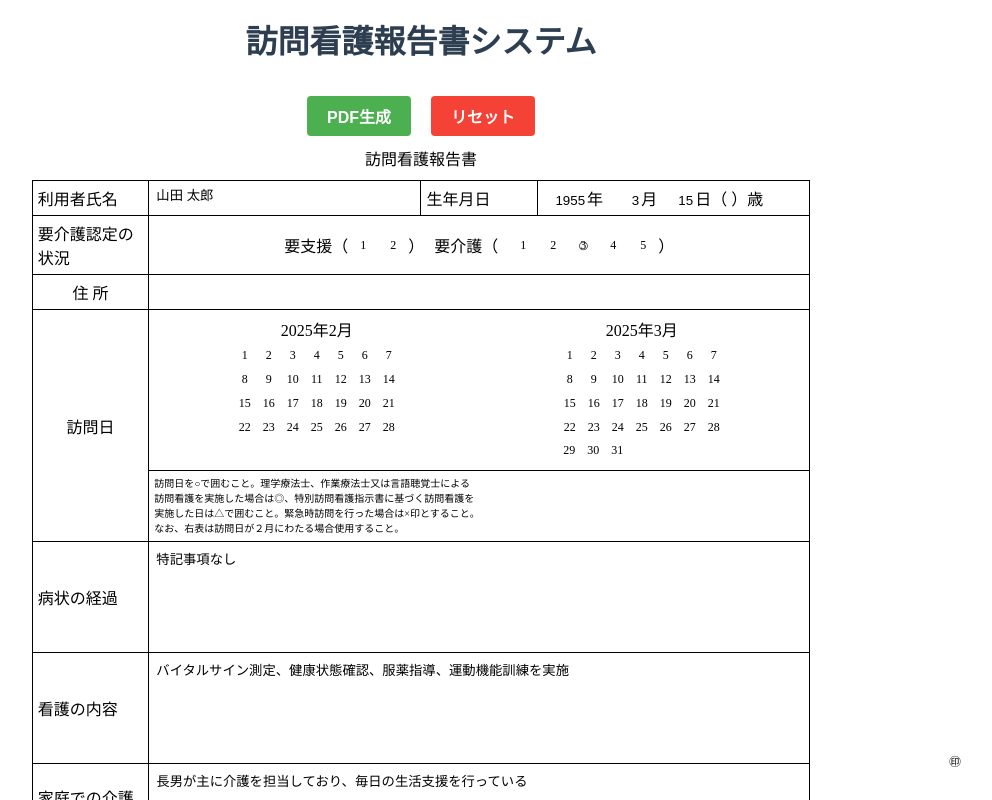
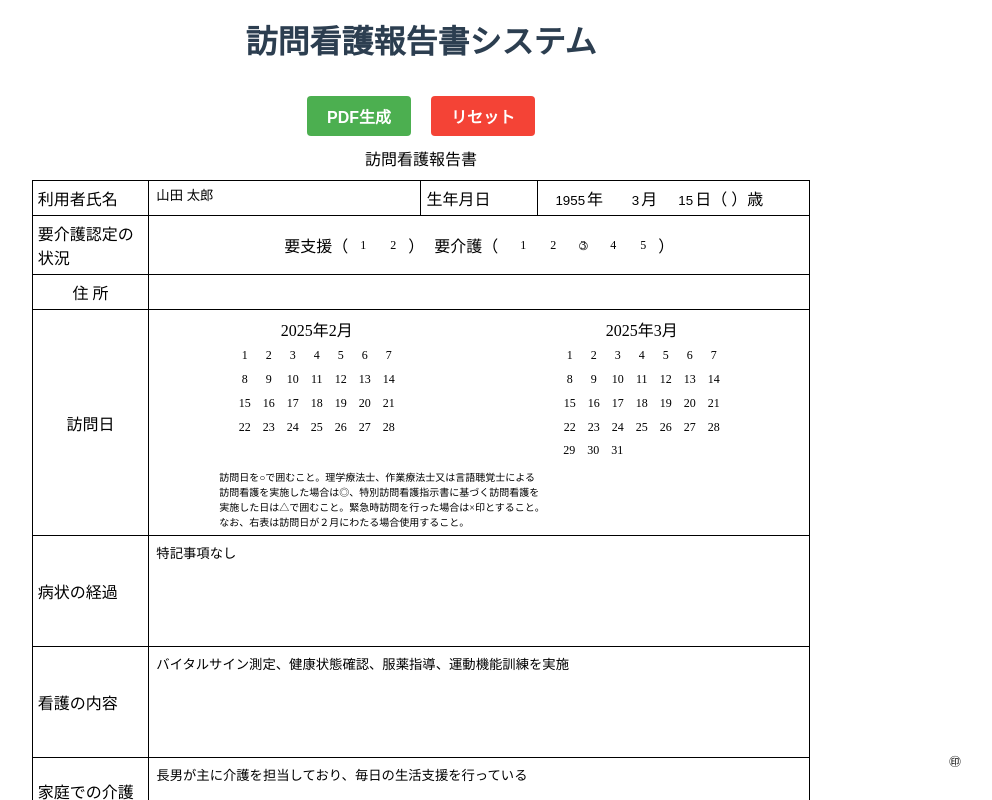
Before and after one commit to kazumasamatsumoto/angular-tutorial, an Angular app in the folder angular-course/: page / in a window 1280 px wide. Shown: the top 800 px of the page, without its empty margins (219-1211 px from the left). Built offline with nearby package versions, Linux system fonts and the light colour scheme.

Commit message:
ボーダー削除

```diff
--- a/angular-course/src/app/nursing-report-form/nursing-report-form.component.css
+++ b/angular-course/src/app/nursing-report-form/nursing-report-form.component.css
@@ -35,6 +35,19 @@ td {
   text-align: left;
   vertical-align: top;
   position: relative;
+}
+
+/* 訪問日の説明文のボーダーを消す */
+td.visit-note {
+  border-top-width: 0 !important;
+  border-top-style: none !important;
+  border-top-color: transparent !important;
+}
+
+tr:has(td.visit-note) {
+  border-top-width: 0 !important;
+  border-top-style: none !important;
+  border-top-color: transparent !important;
 }
 
 .title {
@@ -167,6 +180,40 @@ td {
 .visit-note {
   font-size: 10px;
   line-height: 1.5;
+  border-top: none;
+}
+
+.no-border-top {
+  border-top: none !important;
+}
+
+.no-border-top td {
+  border-top: none !important;
+}
+
+tr.no-border-top {
+  border-top: none !important;
+}
+
+/* カレンダーと説明文の間の境界線を消す */
+tr.no-border-top,
+tr.no-border-top td {
+  border-top-color: transparent !important;
+  border-top-style: none !important;
+  border-top-width: 0 !important;
+}
+
+.calendar-container + tr td,
+.calendar-container + tr {
+  border-top: none !important;
+}
+
+.visit-note-container {
+  font-size: 10px;
+  line-height: 1.5;
+  padding: 5px 0;
+  border: none;
+  background: none;
 }
 
 .flex-container {
--- a/angular-course/src/app/nursing-report-form/nursing-report-form.component.html
+++ b/angular-course/src/app/nursing-report-form/nursing-report-form.component.html
@@ -76,7 +76,7 @@
           </td>
         </tr>
         <tr>
-          <td rowspan="2" style="text-align: center; vertical-align: middle">
+          <td rowspan="1" style="text-align: center; vertical-align: middle">
             訪問日
           </td>
           <td colspan="3">
@@ -244,14 +244,21 @@
                 </tr>
               </table>
             </div>
-          </td>
-        </tr>
-        <tr>
-          <td colspan="3" class="visit-note">
-            訪問日を○で囲むこと。理学療法士、作業療法士又は言語聴覚士による<br />
-            訪問看護を実施した場合は◎、特別訪問看護指示書に基づく訪問看護を<br />
-            実施した日は△で囲むこと。緊急時訪問を行った場合は×印とすること。<br />
-            なお、右表は訪問日が２月にわたる場合使用すること。
+            <div
+              class="visit-note"
+              style="
+                margin: 5px auto 0;
+                font-size: 10px;
+                line-height: 1.5;
+                text-align: left;
+                width: 80%;
+              "
+            >
+              訪問日を○で囲むこと。理学療法士、作業療法士又は言語聴覚士による<br />
+              訪問看護を実施した場合は◎、特別訪問看護指示書に基づく訪問看護を<br />
+              実施した日は△で囲むこと。緊急時訪問を行った場合は×印とすること。<br />
+              なお、右表は訪問日が２月にわたる場合使用すること。
+            </div>
           </td>
         </tr>
         <tr>
```
